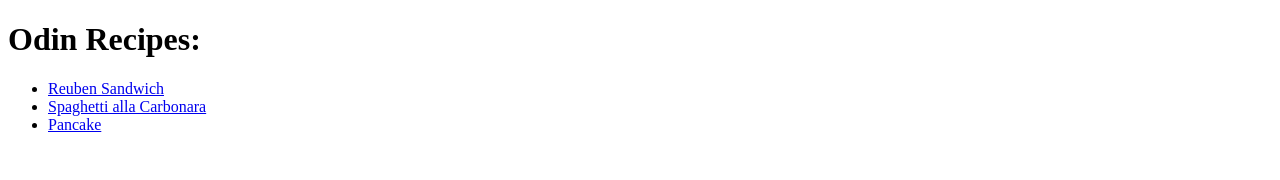
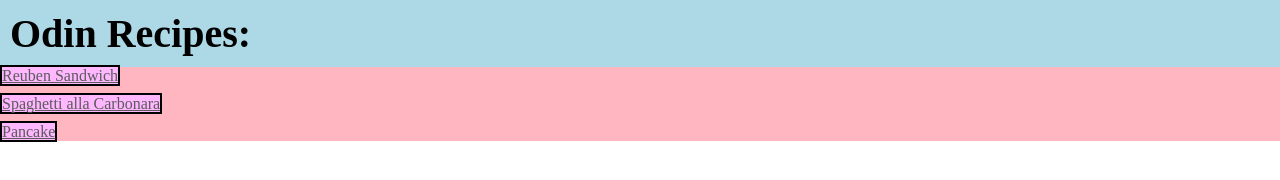
Before and after one commit to skulyashik/odin-recipes, a plain HTML site: page index.html in a window 1280 px wide. Drawn offline with Linux system fonts and the light colour scheme.

Commit message:
Create and modify the styles on the homepage

```diff
--- a/index.html
+++ b/index.html
@@ -3,6 +3,7 @@
     <head>
         <meta charset="UTF-8">
         <title>Odin Recipes</title>
+        <link rel="stylesheet" href="styles.css">
     </head>
     <body>
         <h1>Odin Recipes:</h1>
--- /dev/null
+++ b/styles.css
@@ -0,0 +1,25 @@
+* {
+  margin: 0;
+  padding: 0;
+  box-sizing: border-box;
+}
+
+h1 {
+  font-size: 40px;
+  background-color: lightblue;
+  padding: 10px;
+}
+
+ul {
+  background-color: lightpink;
+}
+
+li a {
+  color: rgb(91, 91, 91);
+  background-color: rgb(255, 183, 255);
+  border: 2px solid black;
+}
+
+li {
+  margin-bottom: 10px;
+}
```
